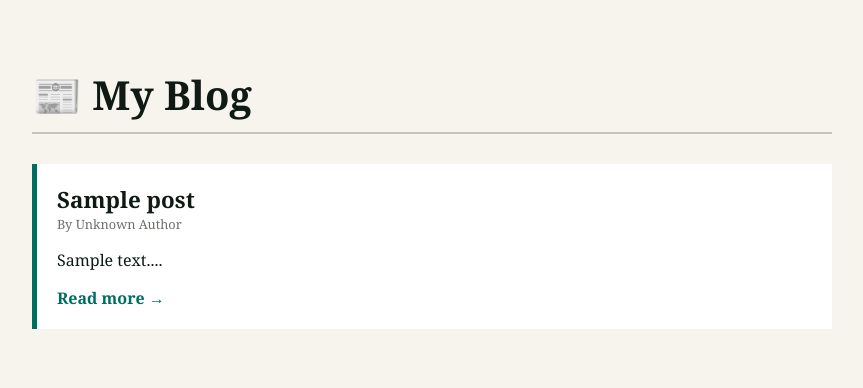
After one commit to Doebensanimats/career-hub-blog, a Flask app: template templates/blog_list.html in a window 1280 px wide. The commit adds this page. Shown: the top 388 px of the page, without its empty margins (208-1071 px from the left). Run offline with Flask 3, Linux system fonts and the light colour scheme; the template is opened without the code that fills it: most values are stand-ins (such as "Sample title", 1, 10 or a date in 2020).

Commit message:
Updated Flask blog: added CRUD + fixes

```diff
--- a/app.py
+++ b/app.py
@@ -1,35 +1,45 @@
-from flask import Flask, render_template, url_for, abort
-from core.pages import get_pages
+from flask import Flask, render_template, request, redirect, url_for
 
 app = Flask(__name__)
 
-# Inject pages globally into templates
-@app.context_processor
-def inject_pages():
-    return dict(get_pages=get_pages)
+# temporary storage (in-memory)
+posts = []
+
+@app.route("/")
+def index():
+    return render_template("index.html")
 
 
-# Home page
-@app.route("/")
-def index():
-    pages = get_pages()
-
-    for page in pages:
-        page["url"] = url_for("page", slug=page["slug"])
-
-    return render_template("index.html", pages=pages)
+@app.route("/posts")
+def blog_list():
+    return render_template("blog_list.html", posts=posts)
 
 
-# Dynamic page system (scalable)
-@app.route("/<slug>/")
-def page(slug):
-    pages = get_pages()
-    page = next((p for p in pages if p["slug"] == slug), None)
+@app.route("/post/<int:post_id>")
+def blog_post(post_id):
+    if post_id < 0 or post_id >= len(posts):
+        return "Post not found", 404
 
-    if not page:
-        abort(404)
+    return render_template("blog_post.html", post=posts[post_id])
 
-    return render_template(f"pages/{slug}.html", page=page)
+
+@app.route("/add", methods=["GET", "POST"])
+def add_post():
+    if request.method == "POST":
+        title = request.form.get("title")
+        content = request.form.get("content")
+
+        if not title or not content:
+            return "Title and content required", 400
+
+        posts.append({
+            "title": title,
+            "content": content
+        })
+
+        return redirect(url_for("blog_list"))
+
+    return render_template("add_post.html")
 
 
 if __name__ == "__main__":
--- /dev/null
+++ b/templates/blog_list.html
@@ -0,0 +1,84 @@
+<!DOCTYPE html>
+<html lang="en">
+<head>
+<meta charset="UTF-8">
+<title>Blog</title>
+
+<style>
+body {
+    font-family: Georgia, serif;
+    background: #f7f4ee;
+    margin: 0;
+    padding: 40px;
+    color: #0f1a14;
+}
+
+.container {
+    max-width: 800px;
+    margin: auto;
+}
+
+h1 {
+    font-size: 2.5rem;
+    margin-bottom: 30px;
+    border-bottom: 2px solid #c8c4b8;
+    padding-bottom: 10px;
+}
+
+.post-card {
+    background: white;
+    padding: 20px;
+    margin-bottom: 20px;
+    border-left: 5px solid #006d64;
+    transition: 0.2s ease;
+}
+
+.post-card:hover {
+    transform: translateY(-2px);
+}
+
+.post-title {
+    font-size: 1.4rem;
+    margin: 0;
+}
+
+.post-meta {
+    font-size: 0.8rem;
+    color: #6b7068;
+    margin-bottom: 10px;
+}
+
+a {
+    text-decoration: none;
+    color: #006d64;
+    font-weight: bold;
+}
+</style>
+
+</head>
+<body>
+
+<div class="container">
+
+<h1>📰 My Blog</h1>
+
+{% for post in posts %}
+<div class="post-card">
+
+    <h2 class="post-title">{{ post.title }}</h2>
+
+    <div class="post-meta">
+        By Unknown Author
+    </div>
+
+    <p>{{ post.content[:150] }}...</p>
+
+    <a href="/post/{{ loop.index0 }}">Read more →</a>
+
+</div>
+{% endfor %}
+
+</div>
+
+</body>
+</html>
```
Also changed, not shown: models.py (added, +13 -0 lines), templates/add_post.html (added, +67 -0 lines), templates/base.html (+6 -19 lines), templates/blog_post.html (added, +69 -0 lines), templates/edit_post.html (added, +73 -0 lines), build/__init__.py (added), core/__init__.py (added), static/__init__.py (added), static/fivacon.ico (added), templates/__init__.py (added).
